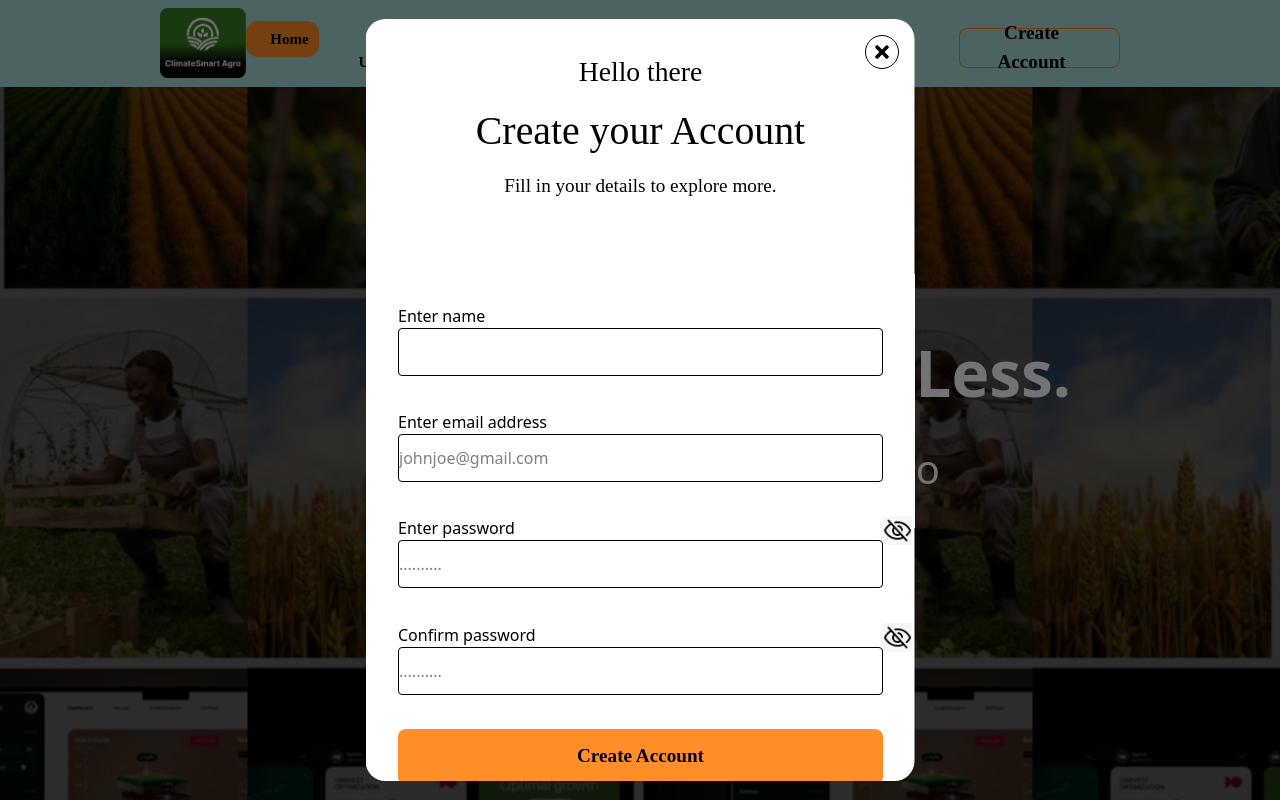
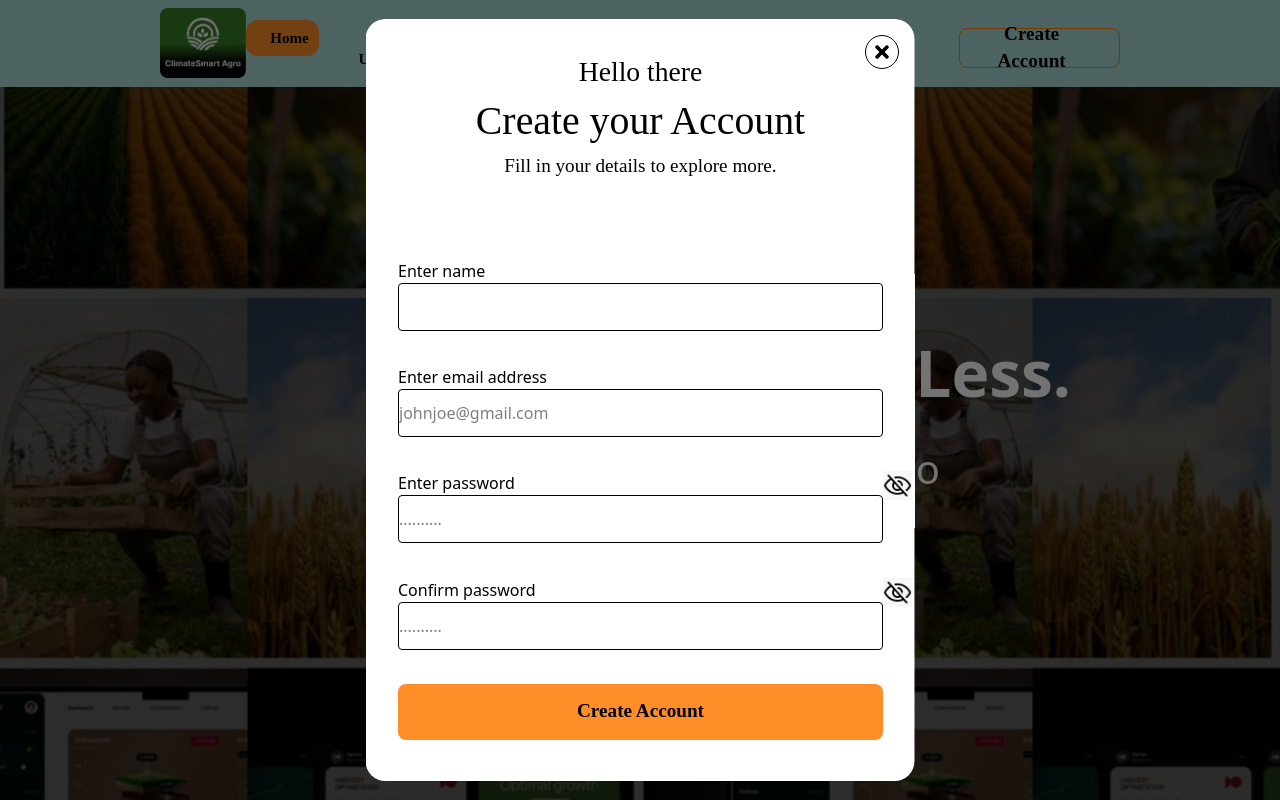
Before and after one commit to meedaah19/agro-smart-climate, a React (Vite) app: page / in a window 1280 px wide. Both pictures are taken after a click on the button "Lets start". Shown: the top 800 px of the page. Built offline with nearby package versions, Linux system fonts and the light colour scheme.

Commit message:
restructure my sign up , signin and hero sections

```diff
--- a/src/components/Home/Layout1.jsx
+++ b/src/components/Home/Layout1.jsx
@@ -11,14 +11,14 @@ export default function Layout1(){
 
     return(
         <div
-            className='relative max-w-[1440px] lg:h-[761px] lg:px-[160px] lg:pt-[50px] pt-[30px] pb-[30px] grid items-center bg-center '
+            className='relative max-w-[1440px] lg:h-[761px] h-[60vh] lg:px-[160px] lg:pt-[50px] pt-[30px] pb-[30px] grid items-center bg-center '
             style={{ backgroundImage: `url(${image1})` }}
         >
             {/* Dark overlay BEHIND the text */}
             <div className="absolute inset-0 bg-black/60 z-0"></div>
 
             {/* Content on top */}
-            <div className='relative z-10 lg:w-[1120px] h-auto lg:h-[325px] pt-[10px] lg:pr-[160px] grid gap-[32px]'>
+            <div className='relative z-10 lg:w-[1120px] h-auto lg:h-[325px] pt-[10px] lg:pr-[160px] grid gap-25 lg:gap-[32px]'>
                 <div className='lg:w-[1120px] h-auto lg:h-[232px] grid gap-[16px] text-center '>
                     <h1 className='font-[700] lg:text-[64px] text-[32px] text-white'>
                         Grow More, Lose Less.
@@ -30,7 +30,7 @@ export default function Layout1(){
 
                 <div className='flex justify-center'>
                     <button
-                        className='lg:w-[156px] lg:h-[61px] w-[100px] h-[30px] rounded-[8px] lg:pt-[16px] lg:pr-[32px] lg:pb-[16px] lg:pl-[32px] py-1.5 gap-[10px] bg-[#FF8E28] font-[700] text-[15px] lg:text-[19.2px] cursor-pointer'
+                        className='lg:w-[156px] lg:h-[61px] w-[100px] h-[50px] rounded-[8px] lg:py-[16px] lg:px-[32px]   py-3 gap-[10px] bg-[#FF8E28] font-[700] text-[18px] lg:text-[19.2px] cursor-pointer'
                         onClick={handleShowModal}
                     >
                         Lets start
--- a/src/components/Modals/Signin.jsx
+++ b/src/components/Modals/Signin.jsx
@@ -43,10 +43,9 @@ export default function Signin() {
             } };
                 }
 
-            // if(name && password && email && confirmPassword){
-            //     modalCtx.showModal('accountCreated')
-            // }
-                console.log( password, email,)
+            navigate('dashboard');
+            modalCtx.hideModal()
+            console.log( password, email,)
             return {errors : null}
 
     }
@@ -60,7 +59,7 @@ export default function Signin() {
     onClose={handleCloseModal}
     >
 
-        <div className='lg:w-[485px] h-auto lg:h-[809px] gap-[32px] grid '>
+        <div className='lg:w-[485px] h-auto lg:h-[809px] gap-[32px] flex flex-col '>
 
             <button
             onClick={handleCloseModal}
@@ -69,9 +68,9 @@ export default function Signin() {
             <FaTimes />
             </button>
 
-        <div className="lg:w-[485px] h-auto lg:h-[745px] grid gap-[64px] ">
+        <div className="lg:w-[485px] h-auto lg:h-[745px] flex flex-col gap-[64px] ">
 
-        <form action={formAction} className='lg:w-[485px] h-auto lg:h-[488px] grid gap-[64px] '>
+        <form action={formAction} className='lg:w-[485px] h-auto lg:h-[488px] flex flex-col gap-10 lg:gap-[64px] '>
         <div className='lg:w-[485px] h-auto lg:h-[111px] text-center grid gap-[10px]  '>
                         <h3 className="font-[Poppins] font-[400] text-[25px] lg:text-[27.65px] ">
                             Welcome Back!
@@ -101,13 +100,7 @@ export default function Signin() {
                             alt="eye image" />
                         </div>
 
-                        <button
-                        onClick={() => {navigate('dashboard'); modalCtx.hideModal()}} className="lg:w-[485px] h-[56px] rounded-[8px] bg-[#FF8E28] py-[8px] px-[16px] font-[Poppins] font-[700] text-[19.2px] ">login</button>
-                    </div>
-
-                    </form>
-
-                    {formState.errors && (
+                         {formState.errors && (
                            <ul className='bg-red-200 '>
                             {formState.errors.map((error) => (
                             <li key={error}>{error}</li>
@@ -115,8 +108,14 @@ export default function Signin() {
                         </ul>
                         )}
 
+                        <button
+                         className="lg:w-[485px] h-[56px] rounded-[8px] bg-[#FF8E28] py-[8px] px-[16px] font-[Poppins] font-[700] text-[19.2px] ">login</button>
+                    </div>
+
+                    </form>
+
                         <img
-                        className='lg:w-[485px] w-[250px] h-[23px] '
+                        className='lg:w-[485px] w-[250px] pt-10 h-[63px] '
                         src={image}
                         alt="or option" />
 
--- a/src/components/Modals/Signup.jsx
+++ b/src/components/Modals/Signup.jsx
@@ -82,11 +82,11 @@ export default function Signup() {
             <FaTimes />
             </button>
 
-        <div className="lg:w-[485px] h-auto lg:h-[943px] grid lg:gap-[64px] gap-[32px] ">
+        <div className="lg:w-[485px] h-auto lg:h-[943px] flex flex-col lg:gap-[64px] gap-10 ">
 
-        <form action={formAction} className='lg:w-[485px] h-[900px] lg:h-[781px] grid lg:gap-[64px]'>
+        <form action={formAction} className='lg:w-[485px] h-[740px] lg:h-[781px] flex flex-col gap-10 lg:gap-[64px]'>
 
-                    <div className='lg:w-[485px] lg:h-[144px] text-center grid gap-[10px]  '>
+                    <div className='lg:w-[485px] lg:h-[144px] text-center flex flex-col   '>
                         <h3 className="font-[Poppins] font-[400] text-[25px] lg:text-[27.65px] ">
                             Hello there
                         </h3>
--- a/src/components/Root/Navbar.jsx
+++ b/src/components/Root/Navbar.jsx
@@ -34,8 +34,8 @@ function Navbar(){
 
                 <ul className={`${
                     menuOpen ? "flex" : "hidden"
-                    } absolute top-full left-0 w-full bg-[#A9DCD7] flex-col items-start px-6 lg:pt-5
-                    py-4 gap-[8px] font-[700] font-[Poppins] text-[15px]
+                    } absolute top-full left-0 w-full h-[50vh] bg-[#A9DCD7] flex-col items-start px-6 lg:pt-5
+                    py-4 gap-10 font-[700] font-[Poppins] lg:text-[15px] text-xl
                     lg:static lg:flex lg:gap-[40px] lg:flex-row lg:w-auto lg:bg-transparent lg:py-0 lg:px-0`}
                     >
                         <li>
@@ -85,7 +85,7 @@ function Navbar(){
                         </li>
                         <li className="lg:ml-auto">
                         <button
-                            className="text-[15px] lg:text-[19.2px] font-[700] text-black border border-[#FF7F18] hover:bg-[#FF8E28] rounded-[8px] lg:pl-2 px-6 lg:py-2 flex items-center justify-center h-[40px]"
+                            className="text-xl lg:text-[19.2px] font-[700] text-black border border-[#FF7F18] hover:bg-[#FF8E28] rounded-[8px] lg:pl-2 px-6 lg:py-2 flex items-center justify-center h-[40px]"
                             onClick={() => {setMenuOpen(false);
                             handleOpenModal()}}
                         >
```
